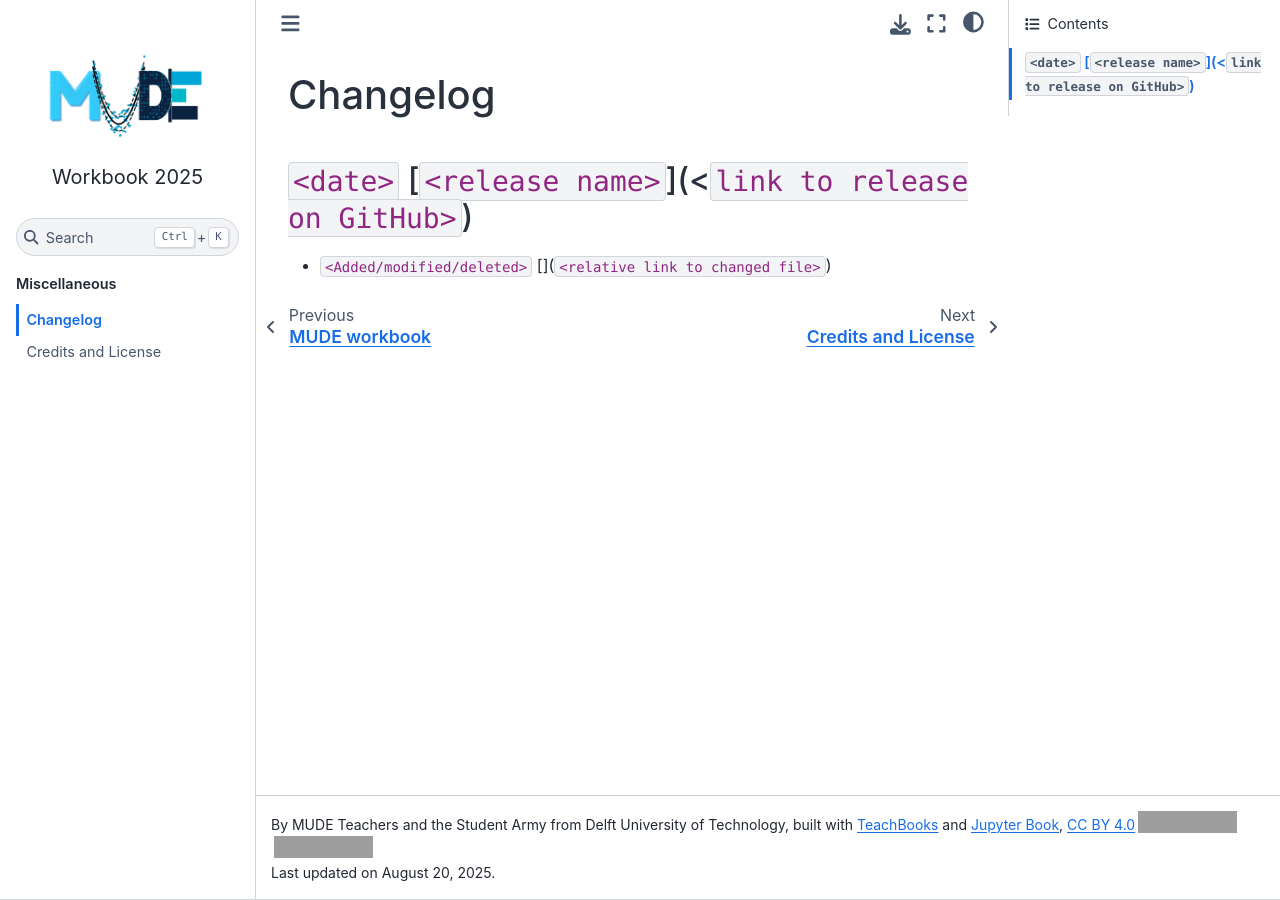
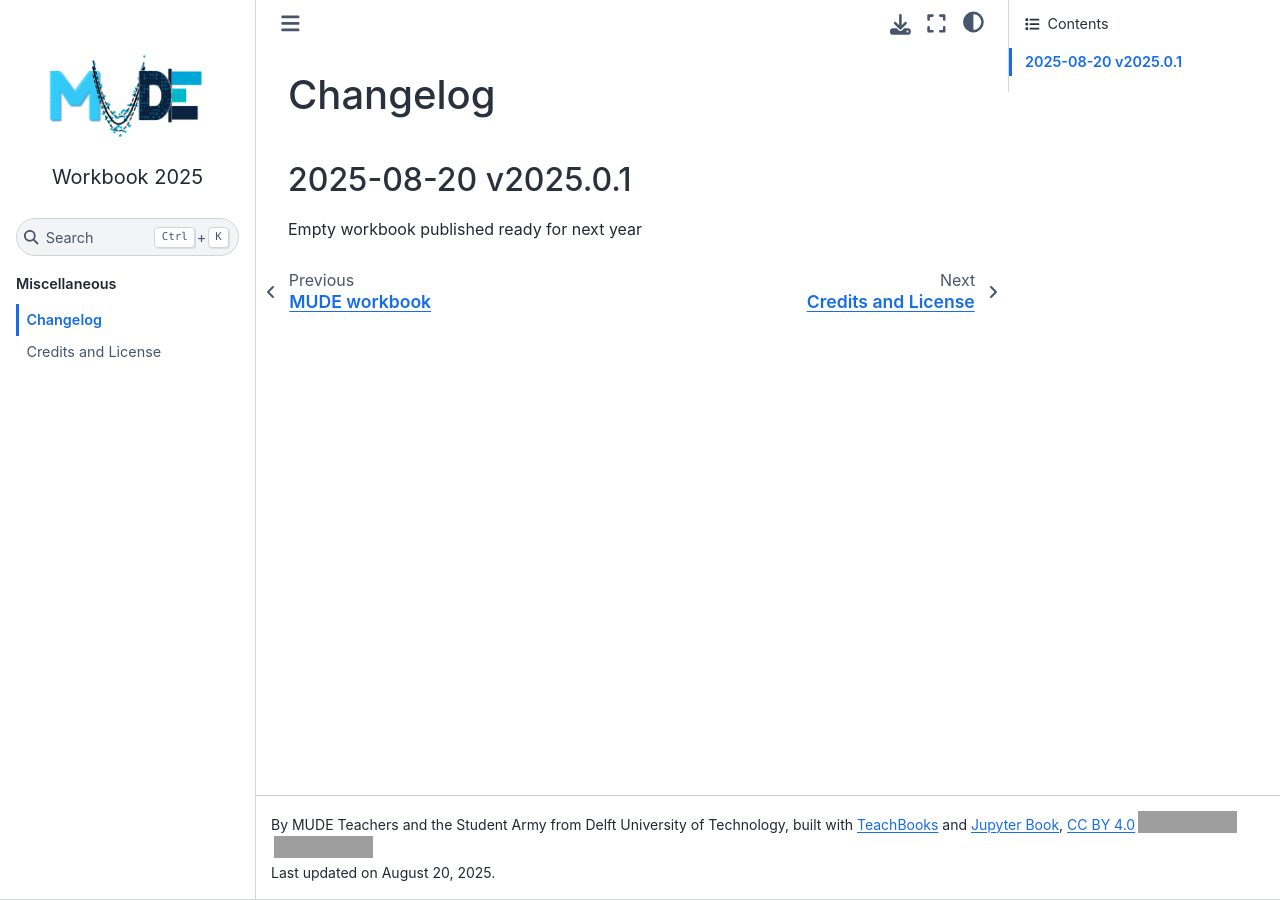
Before and after one commit to TUDelft-MUDE/workbook-2025, a Jupyter Book: the page built from book/changelog.md, in a window 1280 px wide. Built offline with Jupyter Book 1.0.4 settings and Sphinx 7.4.7 and the Sphinx Book theme 1.1.4, drawn with Linux system fonts in a browser that asks for light colours; pages that are not in the unit, such as notebooks, are missing from menus; grey boxes are pictures that could not be loaded.

Commit message:
Update changelog.md

```diff
--- a/book/changelog.md
+++ b/book/changelog.md
@@ -1,4 +1,4 @@
 # Changelog
 
-## `<date>` [`<release name>`](<`link to release on GitHub>`)
-- `<Added/modified/deleted>` [](`<relative link to changed file>`)
+## 2025-08-20 v2025.0.1
+Empty workbook published ready for next year
```
